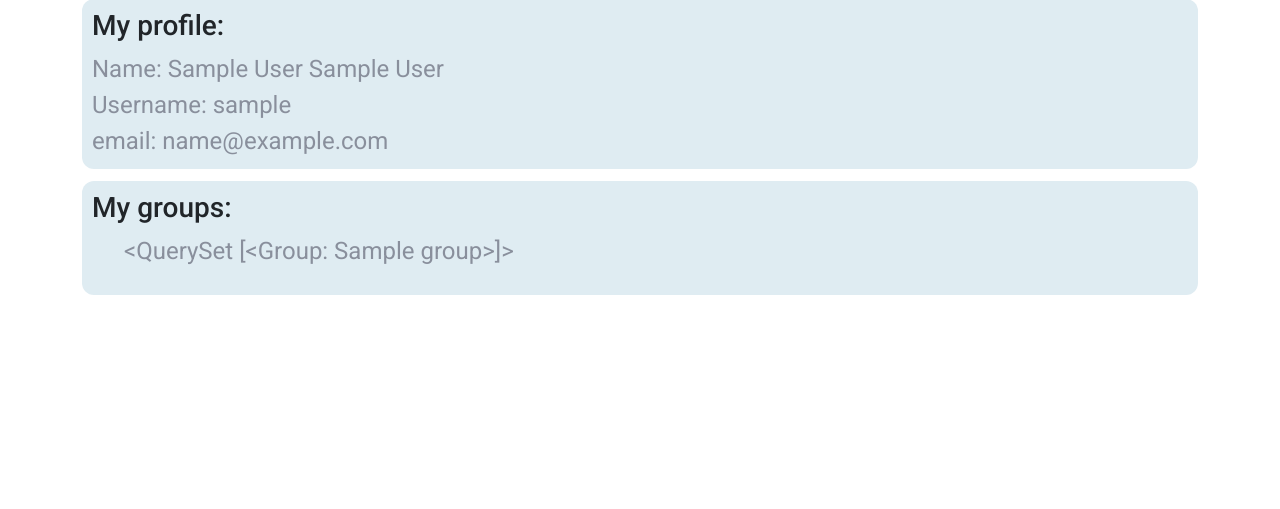
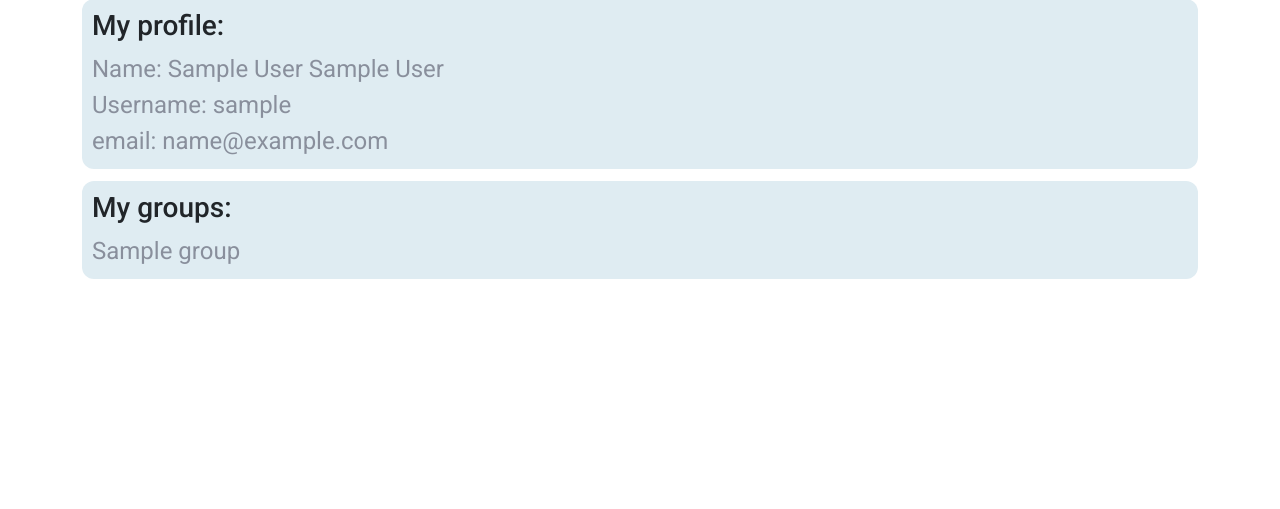
Before and after one commit to Merley-North-Digital-Walking-Group/walking-app, a Django app: page /user_homepage/1/ in a window 1280 px wide. Shown: the part 199-708 px from the top of the page. Run offline with Django 3.2, Linux system fonts and the light colour scheme; tables that the repository leaves empty hold one stand-in row (values such as "Sample post"); some libraries are stand-ins or nearby versions.

Commit message:
Adds user homepage with working list of groups

```diff
--- a/groups/models.py
+++ b/groups/models.py
@@ -10,4 +10,4 @@ class Group(models.Model):
     meetup_link = models.CharField(max_length=300)
 
     def __str__(self):
-        return self.group_name
+        return '%s %s' % (self.group_name, self.meeting_day)
--- a/users/templates/users/user_homepage.html
+++ b/users/templates/users/user_homepage.html
@@ -8,6 +8,7 @@
         Welcome to your home page {{ user.name_first }}
     </h2>
 
+
     <div class="walk-container">
         <h3>My profile:</h3>
         <P>Name: {{ user.name_first }} {{user.name_last }}</P>
@@ -16,7 +17,12 @@
     </div>
     <div class="walk-container">
         <h3>My groups:</h3>
-        <ul><P>{{ user.group.all }}</P></ul>
+        <P>
+           <td>{% for element in user.group.all %}
+               {{ element.group_name}}<br>
+               {% endfor %}
+           </td>
+        </P>
 
     </div>
 
--- a/users/views.py
+++ b/users/views.py
@@ -17,7 +17,5 @@ def create_user(request):
     return render(request, 'users/create_user.html', {})
 
 def user_homepage(request, pk):
-    #user = User.objects.all()# I think this is uneccessary
     user = get_object_or_404(User, pk=pk)
-    #group = get_object_or_404(Group, pk=pk)
     return render(request, 'users/user_homepage.html', {'user': user})
```
